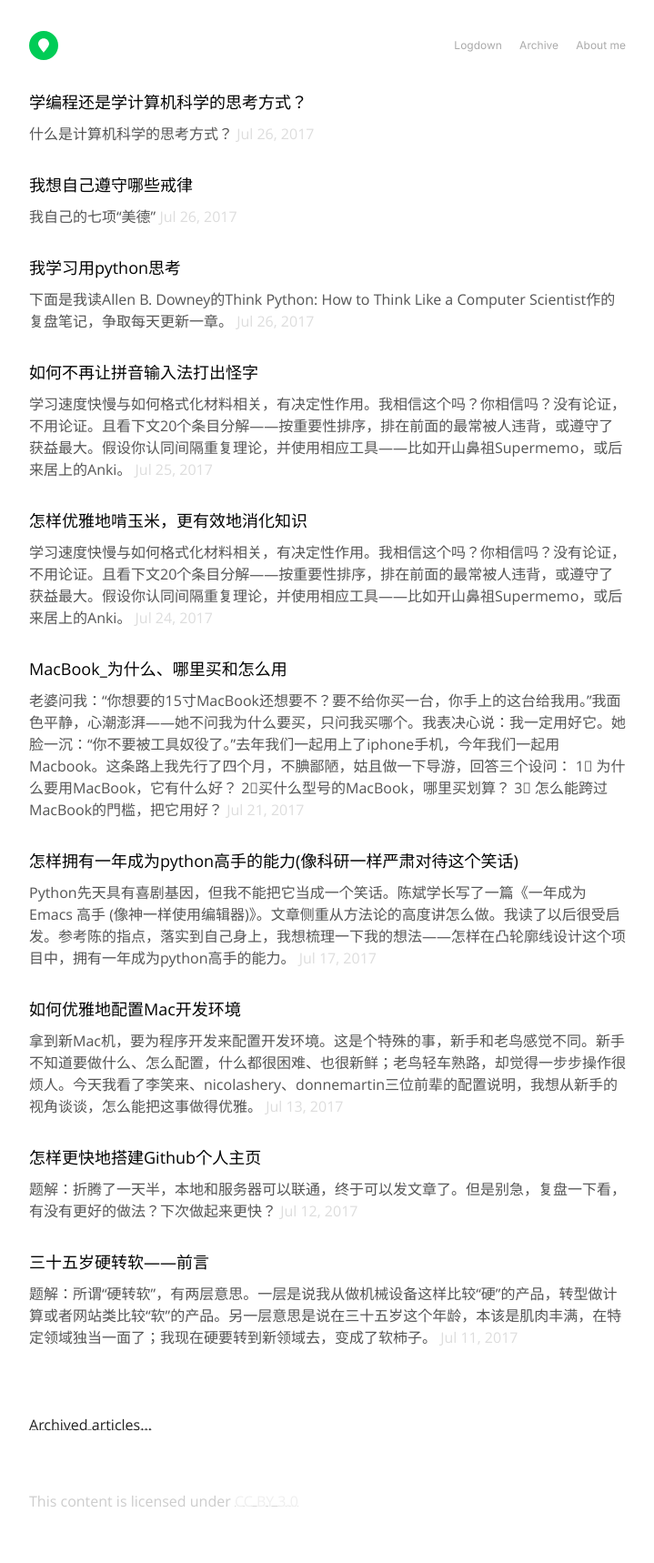
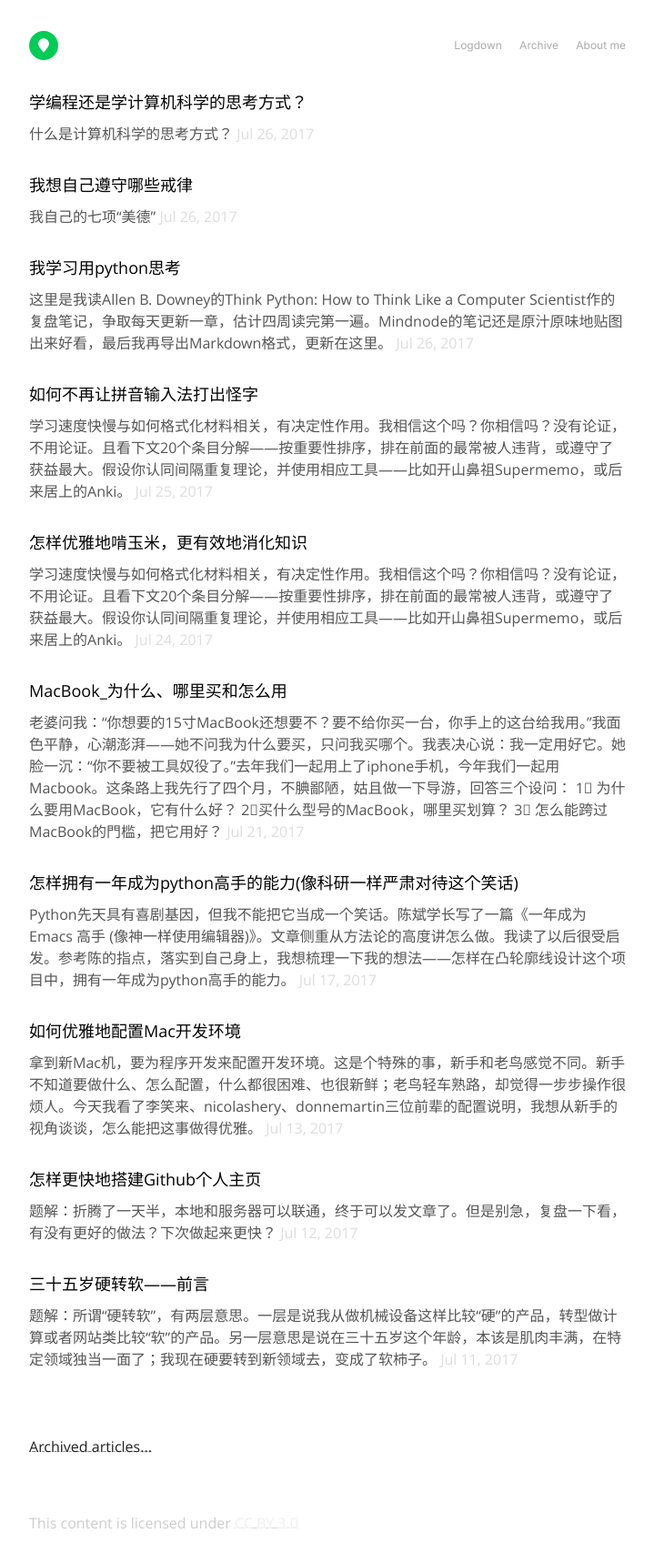
Before and after one commit to John-Qu/John-Qu.github.io, a Jekyll site: the page built from index.html, in a window 1280 px wide. Shown: the whole page at 91% size, without its empty margins (280-999 px from the left). Built offline with Jekyll 4.4.1, drawn with Linux system fonts in a browser that asks for light colours; before the commit the page ends 1694 px from its top, so only the background shows below that; some of the changed lines change nothing that is shown.

Commit message:
update think python chapter 2

```diff
--- a/_posts/2017-07-26-learn to think python.md
+++ b/_posts/2017-07-26-learn to think python.md
@@ -5,145 +5,30 @@
 categories: tools
 ---
 
-下面是我读Allen B. Downey的[Think Python: How to Think Like a Computer Scientist](http://greenteapress.com/thinkpython2/html/index.html)作的复盘笔记，争取每天更新一章。
+这里是我读Allen B. Downey的[Think Python: How to Think Like a Computer Scientist](http://greenteapress.com/thinkpython2/html/index.html)作的复盘笔记，争取每天更新一章，估计四周读完第一遍。Mindnode的笔记还是原汁原味地贴图出来好看，最后我再导出Markdown格式，更新在这里。
 
-![](https://ws3.sinaimg.cn/large/006tNc79gy1fhxh4pbjq7j31kw1v4b0g.jpg)
+## 整体图景
 
-# 用python思考
+2017-07-26。
 
+Wozniak[建议没有整体图景之前不要拼图](https://www.supermemo.com/en/articles/20rules)，这样效率相对低，我就把目录抄了一遍。果然感觉更舒服。
 
-## 0. 不满足就自己动手
+![整体图景](https://ws3.sinaimg.cn/large/006tNc79gy1fhyav1jf0wj31b80rkai0.jpg)
 
-2017-07-26
+## 前言的话
 
-### 问题之一是书
+2017-07-26.
 
-- 语言细节太具体
+![前言的话](https://ws3.sinaimg.cn/large/006tNc79gy1fhyavhc78mj317o0toq95.jpg)
 
-- 编程思想太缺乏
+## 程序语言
 
-- 陷阱门
+2017-07-26，这是对照原文写的，有过细之嫌。下次只写对自己有提示的地方就可以了。我不是做讲义，而是给自己做复盘。
 
-- 突然难度提升
+![程序语言](https://ws1.sinaimg.cn/large/006tNc79gy1fhyaupgwkvj31701jyap7.jpg)
 
-- 后面都在补漏
+## 变量陈述
 
-### 写书初衷
+2017-07-27，这次几乎是背着写的，有主动回忆，感觉挺好。
 
-- 简短才有人读，读了才有意义。
-
-- 考虑读者认识程度，少用黑话，及时解释。
-
-- 拆分难点，拾级而上。
-
-- 关注编程本身，不是编程语言。
-
-### 演化记录
-
-- 先有java版
-
-- 高中老师改成python版
-
-- python第二版增添内容
-
-## 1. 程序有什么特别
-
-2017-07-26
-
-### 计算机科学家的思考方式
-
-- 数学家一样，用标准语言表达思想
-
-- 工程师一样，设计组装成系统，在多个选项间评估权衡
-
-- 科学家一样，观察复杂系统行为，形成假设，验证预想
-
-### 什么是程序？
-
-- 告诉机器如何运算的一串指令
-
-- 基本要素只有五条
-
-- 输入
-
-- 输出
-
-- 数学
-
-- 判断执行
-
-- 循环
-
-- 大而化小，直至基本
-
-### 运算符，比特运算符
-
-- 二进制比特运算符，有意思，不讲。
-
-### 数值和种类
-
-- 砖块
-
-- A type is a class=category of values.
-
-### 规范语言和自然语言
-
-- 是否由人创造
-
-- syntax是否严格
-
-- 语素
-
-- 结构
-
-- 是否派特殊用场
-
-- 自然语言：模糊、冗余、文学性
-
-- 规范语言：需要更多时间读，不管顺序先看结构，小细节大麻烦
-
-### 纠错
-
-- 生气，沮丧，没面子——把计算机当作队友
-
-- 发挥它长处，调和其短处——你是它的领导
-
-## 2. 变量，表达式，陈述是砖块
-
-## 3. 函数是组件
-
-## 4. 案例：交互界面设计
-
-## 5. 条件和反复
-
-## 6. 有果实的函数
-
-## 7. 递归
-
-## 8. 字符串
-
-## 9. 案例：文字游戏
-
-## 10. 清单
-
-## 11. 字典
-
-## 12. 有序列
-
-## 13. 案例：选择数据结构
-
-## 14. 文件
-
-## 15. 类和对象
-
-## 16. 类和函数
-
-## 17. 类和方法
-
-## 18. 继承
-
-## 19. 糖果
-
-## 20. 纠错
-
-## 21. 分析算法
+![变量陈述](https://ws4.sinaimg.cn/large/006tNc79gy1fhyaud99ekj31h412ewoh.jpg)
```
